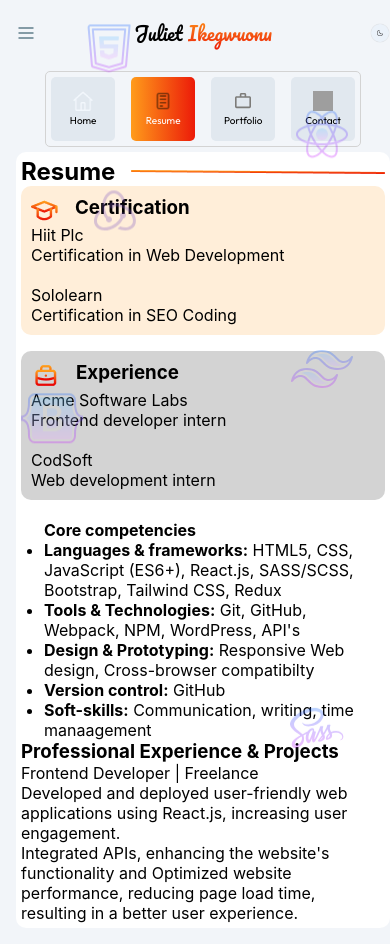
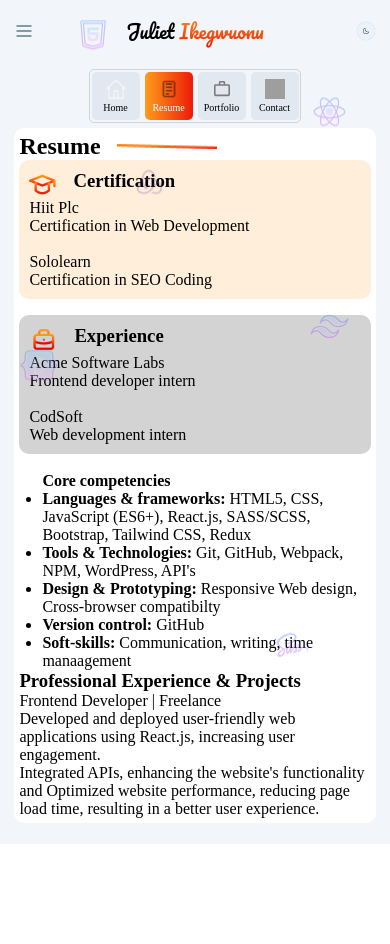
Before and after one commit to ikegwuonu/myportfolio, a React (Vite) app: page / in a window 390 px wide. Both pictures are taken after a click on the element "Resume". After the commit the page ends 844 px from the top, so only its background shows below. Built offline with nearby package versions, Linux system fonts and the light colour scheme; grey boxes are pictures that could not be loaded.

Commit message:
added emailjs

```diff
--- a/package.json
+++ b/package.json
@@ -10,6 +10,7 @@
     "preview": "vite preview"
   },
   "dependencies": {
+    "@emailjs/browser": "^4.4.1",
     "framer-motion": "^11.3.24",
     "react": "^18.3.1",
     "react-dom": "^18.3.1"
--- a/src/App.css
+++ b/src/App.css
@@ -1,3 +1,4 @@
+
 :root{
   --bg:#f2f5f9;
   --gradient:linear-gradient(to right,#ff9c1b,#ec1b09);
@@ -18,19 +19,24 @@
   color: inherit;
 }
 .App{
+  font-family:  cursive;
   min-height: 100vh;
   background: var(--bg);
   min-width: 100vw;
   padding: 3rem 10rem;
   position: relative;
   z-index: 1;
+  flex-wrap: wrap;
+  overflow: hidden;
 }
 .svg-img{
   position: absolute;
   z-index: 2;
-  width: 100px;
   opacity: 0.3;
-
+  size: 300px;
+}
+.svg-img>img{
+  width: auto;
 }
 .svg-img:nth-child(1){
   top: 40%;
@@ -63,15 +69,15 @@
 
 }
 
-@media(max-width:800px){
+@media(max-width:920px){
   .App{
-    padding: 1rem;
+    padding: 0.9rem;
     position: relative;
     flex-wrap: wrap;
     overflow: hidden;
   }
   .svg-img>img{
-    size: 2px;
-    font-size: 12px;
+    width: 60%;
   }
+
 }
--- a/src/components/Body/Body.css
+++ b/src/components/Body/Body.css
@@ -37,6 +37,7 @@
     border-radius: 5px;
     width: 40px;
     height: 40px;
+    overflow: hidden;
 }
 .contact{
     background: var(--bg);
@@ -100,6 +101,9 @@
     .left-side.toggle{
         transform: translateX(0);
         display: flex;
+        position: absolute;
+        top:0;
+
     }
     .right-side{
         padding: 5px;
--- a/src/components/Contact/Contact.css
+++ b/src/components/Contact/Contact.css
@@ -25,4 +25,5 @@
     border-radius: 25px;
     width: fit-content;
     font-weight: bold;
+    cursor: pointer;
 }
--- a/src/components/Contact/Contact.jsx
+++ b/src/components/Contact/Contact.jsx
@@ -1,36 +1,57 @@
-import React from 'react';
-import './Contact.css'
+import React, { useRef } from 'react';
+import './Contact.css';
+import emailjs from '@emailjs/browser';
 
 const Contact = () => {
+  const form = useRef();
+
+  const sendEmail = (e) => {
+    e.preventDefault();
+
+    emailjs
+      .sendForm('service_2yh4d51', 'template_lfkh9f8', form.current, {
+        publicKey: 'cDVuHy-VOb1Y9osOD',
+      })
+      .then(
+        (result) => {
+          console.log('SUCCESS!', result.text);
+          form.current.reset(); // Reset form after successful submission
+        },
+        (error) => {
+          console.log('FAILED...', error.text);
+        }
+      );
+  };
+
   return (
-    <div  className='Contact'>
+    <div className='Contact'>
       <div className='contact-one'>
         <h2>Contact</h2>
-        <img src="./Line 5.png" alt="line gradient" className='line'/>
+        <img src="./Line 5.png" alt="line gradient" className='line' />
       </div>
       <div className='form'>
-        <p>I am always eager to discussing
-          <b>new projects, partnerships</b>
-          in the tech world.
+        <p>
+          I am always eager to discuss <b>new projects, partnerships</b> in the tech world.
         </p>
+        <form ref={form} className="email-container" onSubmit={sendEmail}>
           <div className='form-name'>
             <span><b>Name:</b> </span>
-          <input type="text" />
+            <input type="text" name='from_name' required />
           </div>
           <div className='form-name'>
             <span><b>Email:</b> </span>
-          <input type="text" />
+            <input type="email" name='from_email' required />
           </div>
           <div className='form-name'>
             <span><b>Message:</b> </span>
-          <input type="text" />
+            <textarea name='message' required />
           </div>
+          <button className='submit' type="submit">Submit</button>
+        </form>
         <br />
-        <div className='submit'>Submit</div>
       </div>
+    </div>
+  );
+};
 
-    </div>
-  )
-}
-
-export default Contact
+export default Contact;
--- a/src/components/Header/Header.css
+++ b/src/components/Header/Header.css
@@ -3,8 +3,6 @@
     display: flex;
     flex-direction: column;
     gap: 1rem;
-    position: static;
-    top: 0;
 }
 .logo{
     font-family: 'Pacifico', cursive;
@@ -41,14 +39,14 @@
     flex-wrap: wrap;
     align-items: center;
     justify-content: flex-end;
-    font-family: 'Outfit',cursive,Ecuador, Arial, Helvetica, sans-serif;
-    padding: 5px;
+    font-family: cursive;
     border: 1px solid lightgrey;
     border-radius: 5px;
+    padding: 0.4rem;
 
 }
 .menu>div{
-    padding: 1.3rem;
+
     border-radius: 5px;
     width: 4rem;
     height: 4rem;
@@ -87,11 +85,12 @@
         display: none;
     }
     .menu{
-        gap: 1rem;
-        padding: 5px;
+        gap: 5px;
+        padding: 0.1rem;
     }
     .menu>div{
-        padding: 0.1rem;
+        width: 3rem;
+        height: 3rem;
     }
     .menu>div>img{
         width: 20px;
@@ -99,6 +98,13 @@
     }
     .menu>div>p{
         font-size: 10px;
+        padding: 0;
+    }
+    .active{
+        padding: 0;
+    }
+    .not-active{
+        padding: 0;
     }
     .display{
         display: block;
--- a/src/components/Resume/Resume.jsx
+++ b/src/components/Resume/Resume.jsx
@@ -7,7 +7,7 @@
 
       <div className='contact-one'>
         <h2>Resume</h2>
-        <img src="./Line 5.png" alt="" />
+        <img src="./Line 5.png" alt="" className='line'/>
       </div>
       <div className='what-i-do'>
         <div className='what-one'>
```
Also changed, not shown: 1 other file (tests, documents, lock files or other folders). Lines whose indentation alone changed are shown as unchanged.
